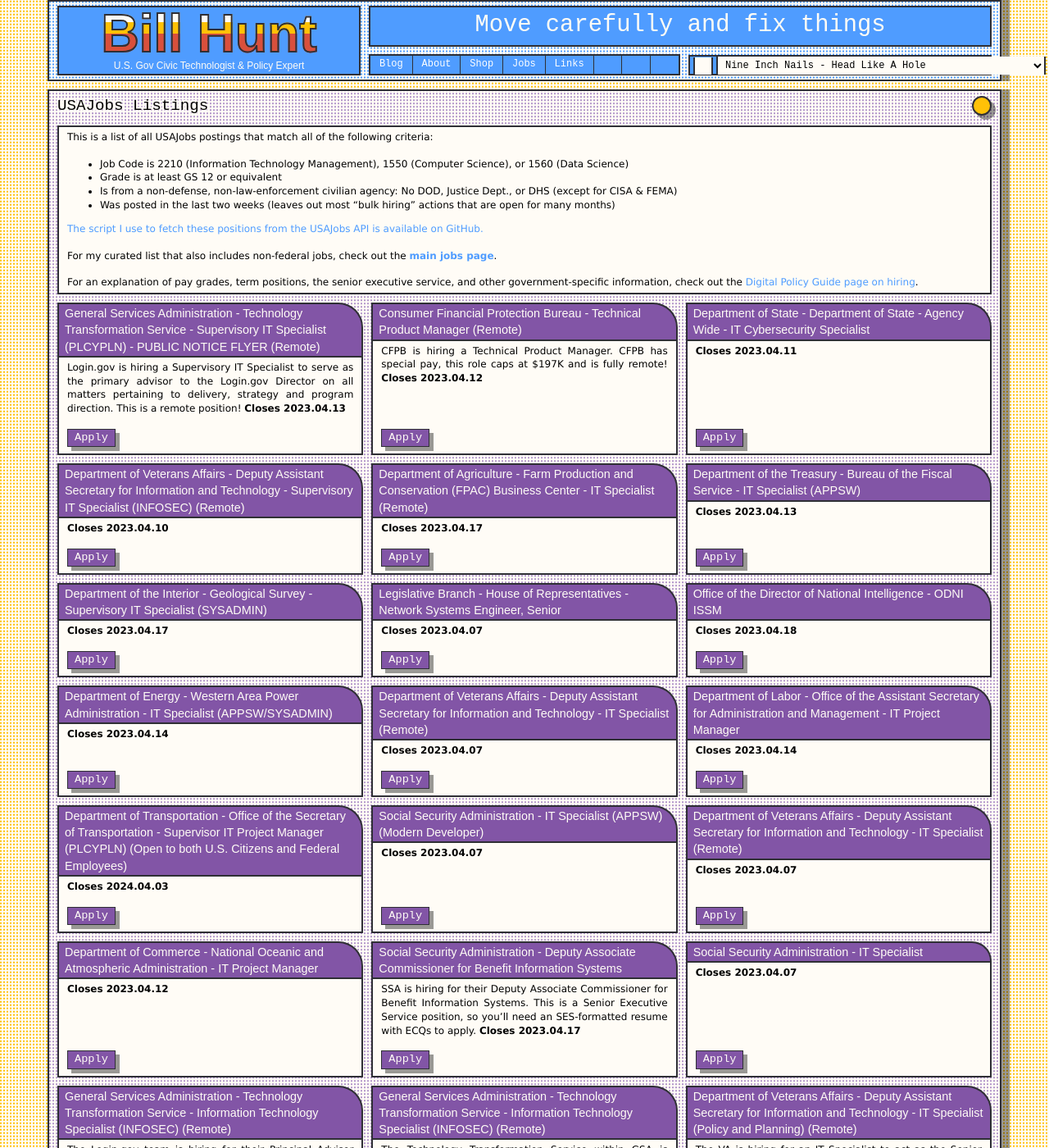
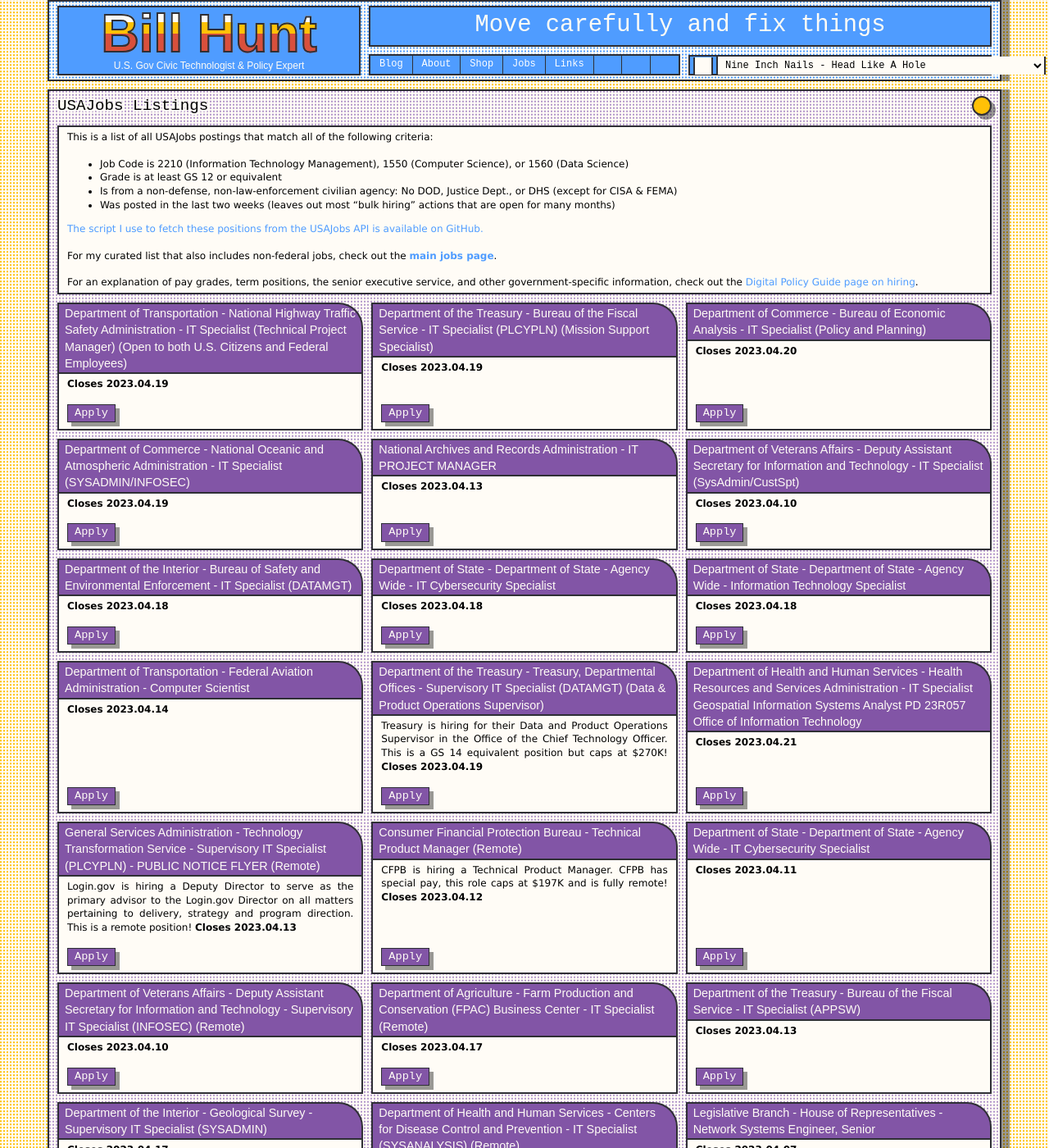
Before and after one commit to krusynth/billhunt.dev, a Jekyll site: the page built from usajobs.md, in a window 1280 px wide and 1400 px high. Shown: the whole window at 82% size. Built offline with Jekyll 4.4.1, drawn with Linux system fonts in a browser that asks for light colours; some web fonts are replaced; some of the changed text lies outside the part shown.

Commit message:
Update jobs.

```diff
--- a/_data/jobs.yml
+++ b/_data/jobs.yml
@@ -1,15 +1,30 @@
+
+
+- title: Department of the Treasury - Data and Product Operations Supervisor (GS 14 equivalent)
+  url: https://www.usajobs.gov/job/717306500
+  date: 2023-04-05
+  closes: 2023-04-19
+  content: Treasury is hiring for their Data and Product Operations Supervisor in the Office of the Chief Technology Officer. This is a GS 14 equivalent position but caps at $270K!
+
+- title: Centers for Disease Control and Prevention - Systems Analysis Specialist (GS 14)
+  url: https://www.usajobs.gov/job/717473900
+  date: 2023-04-05
+  closes: 2023-04-10
+  remote: true
+  content: The CDC is hiring for multiple Systems Analysis Specialists. These are remote positions.
+
 - title: Social Security Administration - Deputy Associate Commissioner for Benefit Information Systems (SES)
   url: https://www.usajobs.gov/job/716487600
   date: 2023-04-04
   closes: 2023-04-17
   content: SSA is hiring for their Deputy Associate Commissioner for Benefit Information Systems. This is a Senior Executive Service position, so you'll need an SES-formatted resume with ECQs to apply.
 
-- title: General Services Administration - Login.gov Supervisory IT Specialist (GS 15)
+- title: General Services Administration - Login.gov Deputy Director (GS 15)
   url: https://www.usajobs.gov/job/716620100
   date: 2023-04-04
   closes: 2023-04-13
   remote: true
-  content: Login.gov is hiring a Supervisory IT Specialist to serve as the primary advisor to the Login.gov Director on all matters pertaining to delivery, strategy and program direction. This is a remote position!
+  content: Login.gov is hiring a Deputy Director to serve as the primary advisor to the Login.gov Director on all matters pertaining to delivery, strategy and program direction. This is a remote position!
 
 - title: General Services Administration - Login.gov Security Specialist (GS 15)
   url: https://www.usajobs.gov/job/716625800
--- a/_data/usajobs.yml
+++ b/_data/usajobs.yml
@@ -1,3 +1,107 @@
+- id: '717568000'
+  posted: '2023-04-05T10:50:30.6600'
+  closes: '2023-04-19T23:59:59.9970'
+  agency: >-
+    Department of Transportation - National Highway Traffic Safety
+    Administration
+  title: >-
+    IT Specialist (Technical Project Manager) (Open to both U.S. Citizens and
+    Federal Employees)
+  grade: GS 14
+  url: https://www.usajobs.gov/GetJob/ViewDetails/717568000
+  remote: false
+- id: '717496000'
+  posted: '2023-04-05T07:42:18.5270'
+  closes: '2023-04-19T23:59:59.9970'
+  agency: Department of the Treasury - Bureau of the Fiscal Service
+  title: IT Specialist (PLCYPLN) (Mission Support Specialist)
+  grade: GS 12
+  url: https://www.usajobs.gov/GetJob/ViewDetails/717496000
+  remote: false
+- id: '717487800'
+  posted: '2023-04-05T06:44:32.6070'
+  closes: '2023-04-20T23:59:59.9970'
+  agency: Department of Commerce - Bureau of Economic Analysis
+  title: IT Specialist (Policy and Planning)
+  grade: ZP 4
+  url: https://www.usajobs.gov/GetJob/ViewDetails/717487800
+  remote: false
+- id: '717479400'
+  posted: '2023-04-05T00:00:00.0000'
+  closes: '2023-04-14T23:59:59.9970'
+  agency: Department of Transportation - Federal Aviation Administration
+  title: Computer Scientist
+  grade: FV I
+  url: https://www.usajobs.gov/GetJob/ViewDetails/717479400
+  remote: false
+- id: '717473900'
+  posted: '2023-04-04T00:00:00.0000'
+  closes: '2023-04-10T23:59:59.9970'
+  agency: >-
+    Department of Health and Human Services - Centers for Disease Control and
+    Prevention
+  title: IT Specialist (SYSANALYSIS)
+  grade: GS 14
+  url: https://www.usajobs.gov/GetJob/ViewDetails/717473900
+  remote: true
+- id: '717406300'
+  posted: '2023-04-05T00:00:00.0000'
+  closes: '2023-04-18T23:59:59.9970'
+  agency: Department of State - Department of State - Agency Wide
+  title: Information Technology Specialist
+  grade: GS 13
+  url: https://www.usajobs.gov/GetJob/ViewDetails/717406300
+  remote: false
+- id: '717321600'
+  posted: '2023-04-05T00:00:00.0000'
+  closes: '2023-04-18T23:59:59.9970'
+  agency: Department of State - Department of State - Agency Wide
+  title: IT Cybersecurity Specialist
+  grade: GS 13
+  url: https://www.usajobs.gov/GetJob/ViewDetails/717321600
+  remote: false
+- id: '717312400'
+  posted: '2023-04-05T00:00:00.0000'
+  closes: '2023-04-18T23:59:59.9970'
+  agency: Department of the Interior - Bureau of Safety and Environmental Enforcement
+  title: IT Specialist (DATAMGT)
+  grade: GS 13
+  url: https://www.usajobs.gov/GetJob/ViewDetails/717312400
+  remote: false
+- id: '717306500'
+  posted: '2023-04-04T12:47:56.0870'
+  closes: '2023-04-19T23:59:59.9970'
+  agency: Department of the Treasury - Treasury, Departmental Offices
+  title: Supervisory IT Specialist (DATAMGT) (Data & Product Operations Supervisor)
+  grade: OR 60
+  url: https://www.usajobs.gov/GetJob/ViewDetails/717306500
+  remote: false
+- id: '717303200'
+  posted: '2023-04-05T00:00:00.0000'
+  closes: '2023-04-10T23:59:59.9970'
+  agency: >-
+    Department of Veterans Affairs - Deputy Assistant Secretary for Information
+    and Technology
+  title: IT Specialist (SysAdmin/CustSpt)
+  grade: GS 12
+  url: https://www.usajobs.gov/GetJob/ViewDetails/717303200
+  remote: false
+- id: '717292400'
+  posted: '2023-04-05T00:00:00.0000'
+  closes: '2023-04-13T23:59:59.9970'
+  agency: National Archives and Records Administration
+  title: IT PROJECT MANAGER
+  grade: GS 14
+  url: https://www.usajobs.gov/GetJob/ViewDetails/717292400
+  remote: false
+- id: '717250900'
+  posted: '2023-04-05T00:00:00.0000'
+  closes: '2023-04-19T23:59:59.9970'
+  agency: Department of Commerce - National Oceanic and Atmospheric Administration
+  title: IT Specialist (SYSADMIN/INFOSEC)
+  grade: GS 13
+  url: https://www.usajobs.gov/GetJob/ViewDetails/717250900
+  remote: false
 - id: '717125500'
   posted: '2023-04-03T17:00:10.1070'
   closes: '2023-04-07T23:59:59.9970'
@@ -234,6 +338,18 @@
   grade: GS 13
   url: https://www.usajobs.gov/GetJob/ViewDetails/716425100
   remote: false
+- id: '716399400'
+  posted: '2023-04-04T11:57:41.6470'
+  closes: '2023-04-21T23:59:59.9970'
+  agency: >-
+    Department of Health and Human Services - Health Resources and Services
+    Administration
+  title: >-
+    IT Specialist Geospatial Information Systems Analyst PD 23R057 Office of
+    Information Technology
+  grade: GS 13
+  url: https://www.usajobs.gov/GetJob/ViewDetails/716399400
+  remote: false
 - id: '716330000'
   posted: '2023-03-31T00:00:00.0000'
   closes: '2023-04-11T23:59:59.9970'
@@ -356,16 +472,6 @@
   grade: GS 14
   url: https://www.usajobs.gov/GetJob/ViewDetails/716088400
   remote: false
-- id: '716082700'
-  posted: '2023-03-29T12:46:11.9700'
-  closes: '2023-04-04T23:59:59.9970'
-  agency: >-
-    Department of Labor - Office of the Assistant Secretary for Administration
-    and Management
-  title: IT Program Manager
-  grade: GS 15
-  url: https://www.usajobs.gov/GetJob/ViewDetails/716082700
-  remote: true
 - id: '716073600'
   posted: '2023-03-30T00:00:00.0000'
   closes: '2023-04-05T23:59:59.9970'
@@ -392,16 +498,6 @@
   grade: GS 12
   url: https://www.usajobs.gov/GetJob/ViewDetails/716065600
   remote: true
-- id: '716040500'
-  posted: '2023-03-29T11:21:45.4570'
-  closes: '2023-04-04T23:59:59.9970'
-  agency: >-
-    Department of Labor - Office of the Assistant Secretary for Administration
-    and Management
-  title: IT Program Manager
-  grade: GS 15
-  url: https://www.usajobs.gov/GetJob/ViewDetails/716040500
-  remote: true
 - id: '715982300'
   posted: '2023-03-30T00:00:00.0000'
   closes: '2023-05-01T23:59:59.9970'
@@ -418,14 +514,6 @@
   grade: ZP 4
   url: https://www.usajobs.gov/GetJob/ViewDetails/715948400
   remote: true
-- id: '715947100'
-  posted: '2023-03-29T07:17:10.3670'
-  closes: '2023-04-04T23:59:59.9970'
-  agency: Department of the Treasury - Treasury, Departmental Offices
-  title: Information Technology Specialist (NETWORK/INFOSEC)
-  grade: GS 14
-  url: https://www.usajobs.gov/GetJob/ViewDetails/715947100
-  remote: false
 - id: '715937400'
   posted: '2023-03-31T00:00:00.0000'
   closes: '2023-04-07T23:59:59.9970'
@@ -572,14 +660,6 @@
   grade: ZP 4
   url: https://www.usajobs.gov/GetJob/ViewDetails/715404300
   remote: true
-- id: '715362700'
-  posted: '2023-03-27T07:34:48.9900'
-  closes: '2023-04-10T23:59:59.9970'
-  agency: Department of the Treasury - Treasury, Departmental Offices
-  title: IT Specialist (NETWORK)
-  grade: OR 53
-  url: https://www.usajobs.gov/GetJob/ViewDetails/715362700
-  remote: true
 - id: '715312200'
   posted: '2023-04-03T00:00:00.0000'
   closes: '2023-04-07T23:59:59.9970'
@@ -686,14 +766,6 @@
   grade: GS 13
   url: https://www.usajobs.gov/GetJob/ViewDetails/714852900
   remote: false
-- id: '714840300'
-  posted: '2023-03-24T00:00:00.0000'
-  closes: '2023-04-04T23:59:59.9970'
-  agency: National Archives and Records Administration
-  title: SUPERVISORY IT SPECIALIST
-  grade: GS 14
-  url: https://www.usajobs.gov/GetJob/ViewDetails/714840300
-  remote: false
 - id: '714762200'
   posted: '2023-03-24T00:00:00.0000'
   closes: '2023-04-06T23:59:59.9970'
@@ -726,14 +798,6 @@
   grade: GS 14
   url: https://www.usajobs.gov/GetJob/ViewDetails/714621500
   remote: false
-- id: '714605400'
-  posted: '2023-03-22T13:42:34.4200'
-  closes: '2023-04-04T23:59:59.9970'
-  agency: Department of Commerce - National Oceanic and Atmospheric Administration
-  title: Supervisory IT Specialist (Operating Systems)
-  grade: ZP 4
-  url: https://www.usajobs.gov/GetJob/ViewDetails/714605400
-  remote: false
 - id: '714590200'
   posted: '2023-03-24T00:00:00.0000'
   closes: '2023-04-07T23:59:59.9970'
@@ -741,62 +805,6 @@
   title: IT Project Manager
   grade: ZP 4
   url: https://www.usajobs.gov/GetJob/ViewDetails/714590200
-  remote: false
-- id: '714555400'
-  posted: '2023-03-22T12:00:53.1770'
-  closes: '2023-04-05T23:59:59.9970'
-  agency: Federal Deposit Insurance Corporation
-  title: IT Specialist (MPP) CG-2210-13 (FPL CG-14)
-  grade: CG 13
-  url: https://www.usajobs.gov/GetJob/ViewDetails/714555400
-  remote: false
-- id: '714551600'
-  posted: '2023-03-22T11:52:13.3330'
-  closes: '2023-04-06T23:59:59.9970'
-  agency: Department of Housing and Urban Development - Office of Inspector General
-  title: IT Specialist (INFOSEC/ENTARCH) (Security Operations Engineer)
-  grade: GS 14
-  url: https://www.usajobs.gov/GetJob/ViewDetails/714551600
-  remote: false
-- id: '714536500'
-  posted: '2023-03-22T11:23:51.5030'
-  closes: '2023-04-05T23:59:59.9970'
-  agency: Department of the Treasury - U.S. Mint
-  title: IT Specialist (CUSTSPT)
-  grade: GS 13
-  url: https://www.usajobs.gov/GetJob/ViewDetails/714536500
-  remote: false
-- id: '714409100'
-  posted: '2023-03-21T18:22:01.0030'
-  closes: '2023-04-05T23:59:59.9970'
-  agency: Office of the Director of National Intelligence
-  title: Chief of IT Solutions Delivery
-  grade: GS 15
-  url: https://www.usajobs.gov/GetJob/ViewDetails/714409100
-  remote: false
-- id: '714403300'
-  posted: '2023-03-21T17:54:43.4100'
-  closes: '2023-04-18T23:59:59.9970'
-  agency: Federal Communications Commission
-  title: Supervisory IT Specialist (Associate CIO-Infosec)
-  grade: GS 15
-  url: https://www.usajobs.gov/GetJob/ViewDetails/714403300
-  remote: false
-- id: '714379100'
-  posted: '2023-03-22T00:00:00.0000'
-  closes: '2023-04-07T23:59:59.9970'
-  agency: Department of the Treasury - Treasury, Departmental Offices
-  title: Supervisory Information Technology Specialist (INFOSEC)
-  grade: GS 15
-  url: https://www.usajobs.gov/GetJob/ViewDetails/714379100
-  remote: false
-- id: '714358700'
-  posted: '2023-03-21T15:56:25.3630'
-  closes: '2023-04-05T23:59:59.9970'
-  agency: Office of the Director of National Intelligence
-  title: CSG Staff ISSM
-  grade: GS 13
-  url: https://www.usajobs.gov/GetJob/ViewDetails/714358700
   remote: false
 - id: '714321500'
   posted: '2023-03-30T14:43:06.4730'
@@ -810,48 +818,6 @@
   grade: GS 14
   url: https://www.usajobs.gov/GetJob/ViewDetails/714321500
   remote: false
-- id: '714271700'
-  posted: '2023-03-22T00:00:00.0000'
-  closes: '2023-04-04T23:59:59.9970'
-  agency: >-
-    Department of Homeland Security - Cybersecurity and Infrastructure Security
-    Agency
-  title: Information Technology Specialist (INFOSEC)
-  grade: GS 14
-  url: https://www.usajobs.gov/GetJob/ViewDetails/714271700
-  remote: false
-- id: '714196500'
-  posted: '2023-03-22T00:00:00.0000'
-  closes: '2023-04-05T23:59:59.9970'
-  agency: Department of Commerce - U.S. Census Bureau
-  title: IT Specialist (Systems Analysis)
-  grade: GS 13
-  url: https://www.usajobs.gov/GetJob/ViewDetails/714196500
-  remote: false
-- id: '714186200'
-  posted: '2023-03-21T10:45:54.0870'
-  closes: '2023-04-04T23:59:59.9970'
-  agency: Department of Commerce - U.S. Census Bureau
-  title: Computer Scientist
-  grade: GS 13
-  url: https://www.usajobs.gov/GetJob/ViewDetails/714186200
-  remote: false
-- id: '714055700'
-  posted: '2023-03-22T00:00:00.0000'
-  closes: '2023-04-05T23:59:59.9970'
-  agency: Judicial Branch - Administrative Office of the U.S. Courts
-  title: Supervisory Information Technology Specialist (Security)
-  grade: AD 00
-  url: https://www.usajobs.gov/GetJob/ViewDetails/714055700
-  remote: false
-- id: '713812400'
-  posted: '2023-03-22T00:00:00.0000'
-  closes: '2023-04-12T23:59:59.9970'
-  agency: Judicial Branch - Administrative Office of the U.S. Courts
-  title: Information Technology Specialist
-  grade: AD 00
-  url: https://www.usajobs.gov/GetJob/ViewDetails/713812400
-  remote: false
 - id: '713372600'
   posted: '2023-03-23T09:31:13.5000'
   closes: '2023-04-12T23:59:59.9970'
@@ -864,11 +830,3 @@
   grade: GS 14
   url: https://www.usajobs.gov/GetJob/ViewDetails/713372600
   remote: true
-- id: '709668800'
-  posted: '2023-03-21T17:07:58.0500'
-  closes: '2023-04-10T23:59:59.9970'
-  agency: Legislative Branch - House of Representatives
-  title: HouseNet Product Manager
-  grade: HS 13
-  url: https://www.usajobs.gov/GetJob/ViewDetails/709668800
-  remote: false
```
